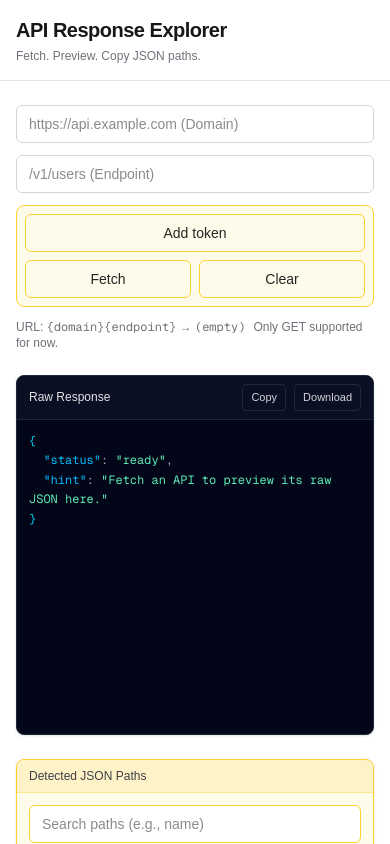
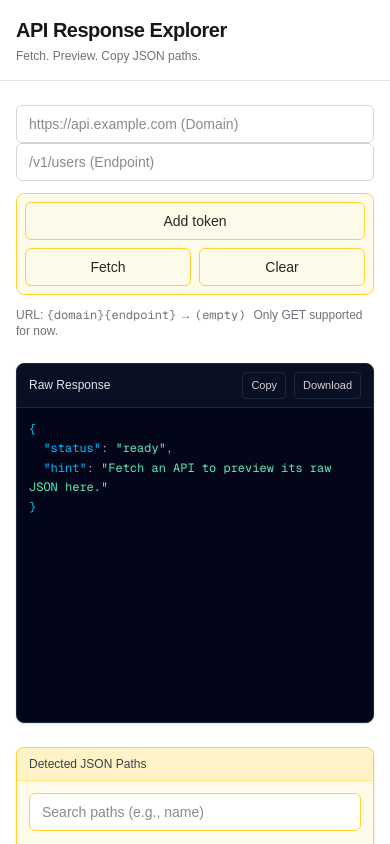
Before and after one commit to Shur0v/fetchens, a Next.js app: page / in a window 390 px wide. Shown: the top 844 px of the page. Built offline with nearby package versions, Linux system fonts and the light colour scheme.

Commit message:
The full searching system is in a layout now

```diff
--- a/src/components/AppShell.tsx
+++ b/src/components/AppShell.tsx
@@ -1,6 +1,6 @@
 "use client";
 
-import { useEffect, useMemo, useState } from "react";
+import { useEffect, useMemo, useRef, useState } from "react";
 
 // Validates a fully qualified domain URL like https://api.example.com
 function isValidDomainUrl(candidate: string): boolean {
@@ -132,6 +132,8 @@ export default function AppShell() {
   const [showAuthControls, setShowAuthControls] = useState(false);
   const [isPasteOverlayOpen, setIsPasteOverlayOpen] = useState(false);
   const [pasteBuffer, setPasteBuffer] = useState("");
+  const tokenSectionRef = useRef<HTMLDivElement | null>(null);
+  const [tokenSectionMaxHeight, setTokenSectionMaxHeight] = useState<number>(0);
 
   // Derived: parsed object and paths
   const parsedObject = useMemo(() => parseJsonSafely(rawJson), [rawJson]);
@@ -281,6 +283,15 @@ export default function AppShell() {
     const t = setTimeout(() => setToast(null), 1400);
     return () => clearTimeout(t);
   }, [toast]);
+
+  // Measure token section height for smooth expand/collapse
+  useEffect(() => {
+    if (showAuthControls && tokenSectionRef.current) {
+      setTokenSectionMaxHeight(tokenSectionRef.current.scrollHeight);
+    } else {
+      setTokenSectionMaxHeight(0);
+    }
+  }, [showAuthControls, tokenType, customHeaderName, customPrefix, token, showToken]);
 
   const composedUrl = useMemo(() => `${domain || ""}${endpoint || ""}`, [domain, endpoint]);
 
@@ -480,10 +491,10 @@ export default function AppShell() {
             {/* Controls */}
             <section aria-label="Controls" className="flex flex-col gap-3">
               {/* Main 75/25 split with 24px gap */}
-              <div className="grid grid-cols-1 md:[grid-template-columns:3fr_1fr] gap-6 items-start">
+              <div className="grid grid-cols-1 md:[grid-template-columns:3fr_1fr] gap-6 items-center">
                 {/* Left: inputs and token */}
-                <div className="flex flex-col gap-3">
-                  <div className="grid grid-cols-1 md:grid-cols-2 gap-3">
+                <div className={`flex flex-col ${showAuthControls ? "gap-3" : "gap-0"}`}>
+                  <div className={`grid grid-cols-1 md:grid-cols-2 ${showAuthControls ? "gap-3 md:gap-3" : "gap-0 md:gap-3"}`}>
                     <div className="flex flex-col gap-1">
                       <input
                         type="url"
@@ -509,9 +520,17 @@ export default function AppShell() {
                     </div>
                   </div>
 
-                  {/* Auth Token inline strip */}
-                  {showAuthControls && (
-                    <div className="rounded-md border border-zinc-700/60 bg-zinc-900 p-2 flex items-center gap-2">
+                  {/* Auth Token inline strip with smooth expand/collapse */}
+                  <div
+                    style={{ maxHeight: tokenSectionMaxHeight }}
+                    className="transition-all duration-300 overflow-hidden"
+                  >
+                    <div
+                      ref={tokenSectionRef}
+                      className={`rounded-md border border-zinc-700/60 bg-zinc-900 p-2 flex items-center gap-2 transition-all duration-300 transform-gpu ${
+                        showAuthControls ? "opacity-100 translate-y-0" : "opacity-0 translate-y-3 pointer-events-none"
+                      }`}
+                    >
                       <select
                         value={tokenType}
                         onChange={(e) =>
@@ -565,11 +584,11 @@ export default function AppShell() {
                         {showToken ? "Hide" : "Show"}
                       </button>
                     </div>
-                  )}
+                  </div>
                 </div>
 
                 {/* Right: actions box (25%) */}
-                <div className="hidden md:flex flex-col gap-2 rounded-lg border border-amber-300 bg-amber-50 p-2">
+                <div className="hidden md:flex flex-col gap-2 rounded-lg border border-amber-300 bg-amber-50 p-2 self-center">
                   <button
                     type="button"
                     onClick={() => setShowAuthControls((v) => !v)}
```
